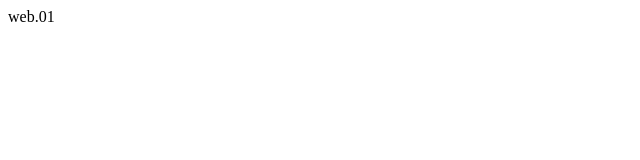
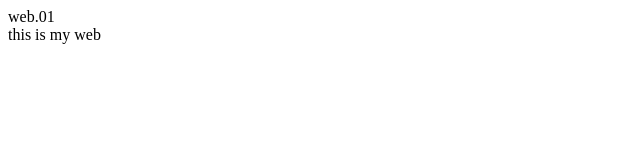
Before and after one commit to buliangz/MyWeb-Buliang, a plain HTML site: page MyWeb/index.html in a window 1280 px wide. Shown: the full height of the page, 0-640 px from the left. Drawn offline with Linux system fonts and the light colour scheme.

Commit message:
Update index.html

```diff
--- a/MyWeb/index.html
+++ b/MyWeb/index.html
@@ -8,5 +8,6 @@
 </head>
 <body>
     <div>web.01</div>
+    <div>this is my web</div>
 </body>
 </html>
```
